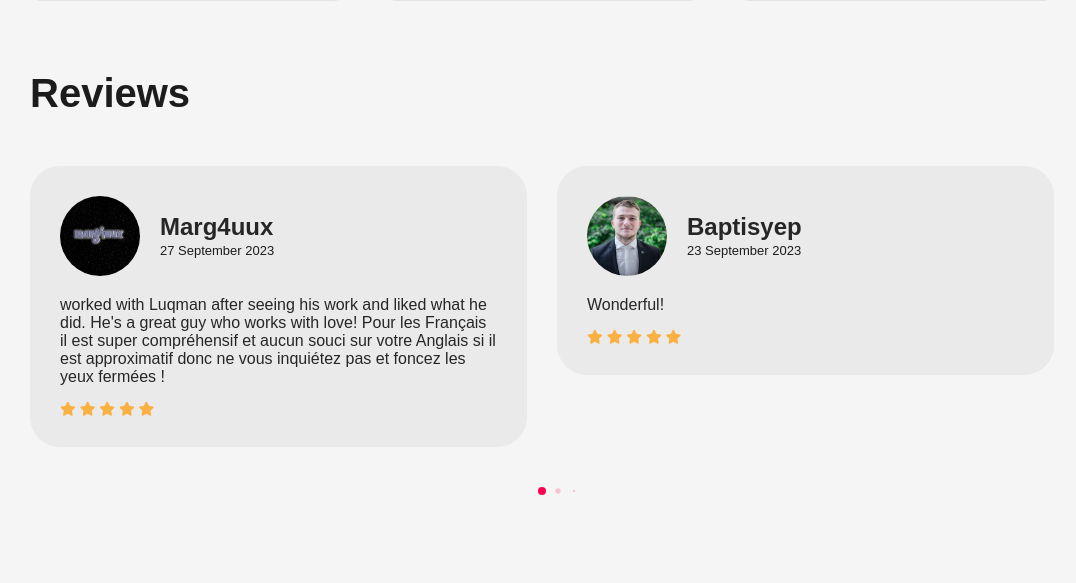
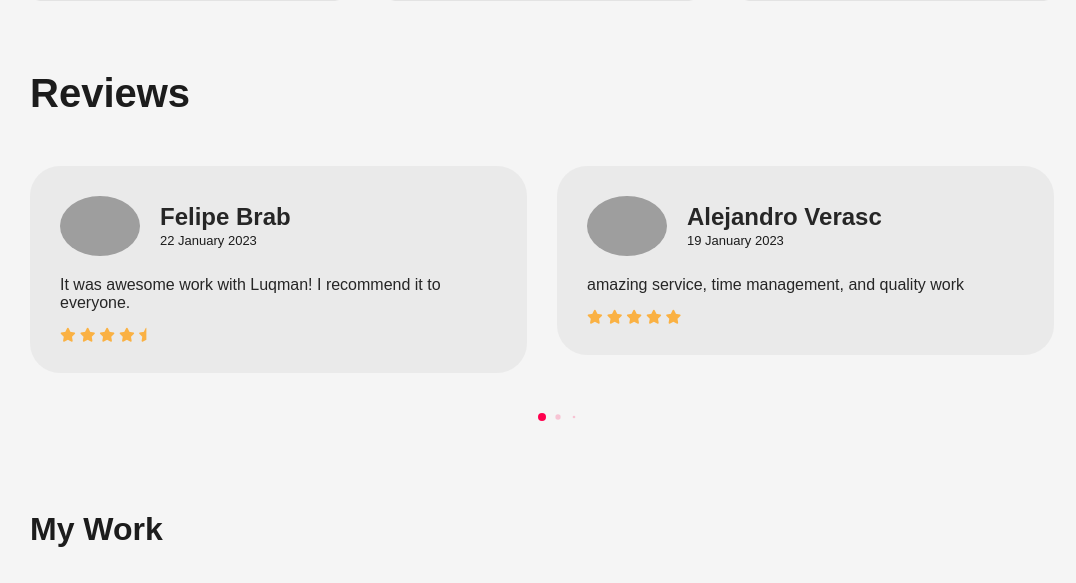
Before and after one commit to luqmankittur/mysite, a Flask app: page / in a window 1280 px wide. Shown: the part 1957-2540 px from the top of the page, without its empty margins (98-1174 px from the left). Run offline with Flask 3, Linux system fonts and the light colour scheme; some libraries are stand-ins or nearby versions; grey boxes are pictures that could not be loaded.

Commit message:
reviews added

```diff
--- a/templates/index.html
+++ b/templates/index.html
@@ -203,6 +203,64 @@
                                             </div>
                                         </div>
                                                 -->
+
+                        <div class="swiper-slide testimonials-items">
+                            <div class="info">
+                                <img src="https://ui-avatars.com/api/?name=A+K&background=random&size=256&font-size=0.50&bold=true">
+                                <div class="text-box">
+                                    <h3 class="name">Felipe Brab</h3>
+                                    <span class="date">22 January 2023</span>
+                                </div>
+                            </div>
+                            <p>It was awesome work with Luqman! I recommend it to everyone.
+                            </p>
+                            <div class="rating">
+                                <i class="fa fa-star"></i>
+                                <i class="fa fa-star"></i>
+                                <i class="fa fa-star"></i>
+                                <i class="fa fa-star"></i>
+                                <i class="fa fa-star-half"></i>
+                            </div>
+                        </div>
+
+                        <div class="swiper-slide testimonials-items">
+                            <div class="info">
+                                <img src="https://ui-avatars.com/api/?name=A+V&background=random&size=256&font-size=0.50&bold=true">
+                                <div class="text-box">
+                                    <h3 class="name">Alejandro Verasc</h3>
+                                    <span class="date">19 January 2023</span>
+                                </div>
+                            </div>
+                            <p>amazing service, time management, and quality work
+                            </p>
+                            <div class="rating">
+                                <i class="fa fa-star"></i>
+                                <i class="fa fa-star"></i>
+                                <i class="fa fa-star"></i>
+                                <i class="fa fa-star"></i>
+                                <i class="fa fa-star"></i>
+                            </div>
+                        </div>
+
+                        <div class="swiper-slide testimonials-items">
+                            <div class="info">
+                                <img src="/static/clients/forfriendzone.webp" alt="Forfriendzone Display Picture">
+                                <div class="text-box">
+                                    <h3 class="name">Forfriendzone</h3>
+                                    <span class="date">15 January 2023</span>
+                                </div>
+                            </div>
+                            <p>I recommend this seller, he is extremely professional even if you give him a lot of feedback! thanks again
+                            </p>
+                            <div class="rating">
+                                <i class="fa fa-star"></i>
+                                <i class="fa fa-star"></i>
+                                <i class="fa fa-star"></i>
+                                <i class="fa fa-star"></i>
+                                <i class="fa fa-star"></i>
+                            </div>
+                        </div>
+
                         <div class="swiper-slide testimonials-items">
                             <div class="info">
                                 <img src="/static/clients/mar.webp" alt="Marg4uux Display Picture">
```
Also changed, not shown: assets/clients/forfriendzone.webp (added). Lines whose indentation alone changed are shown as unchanged.
